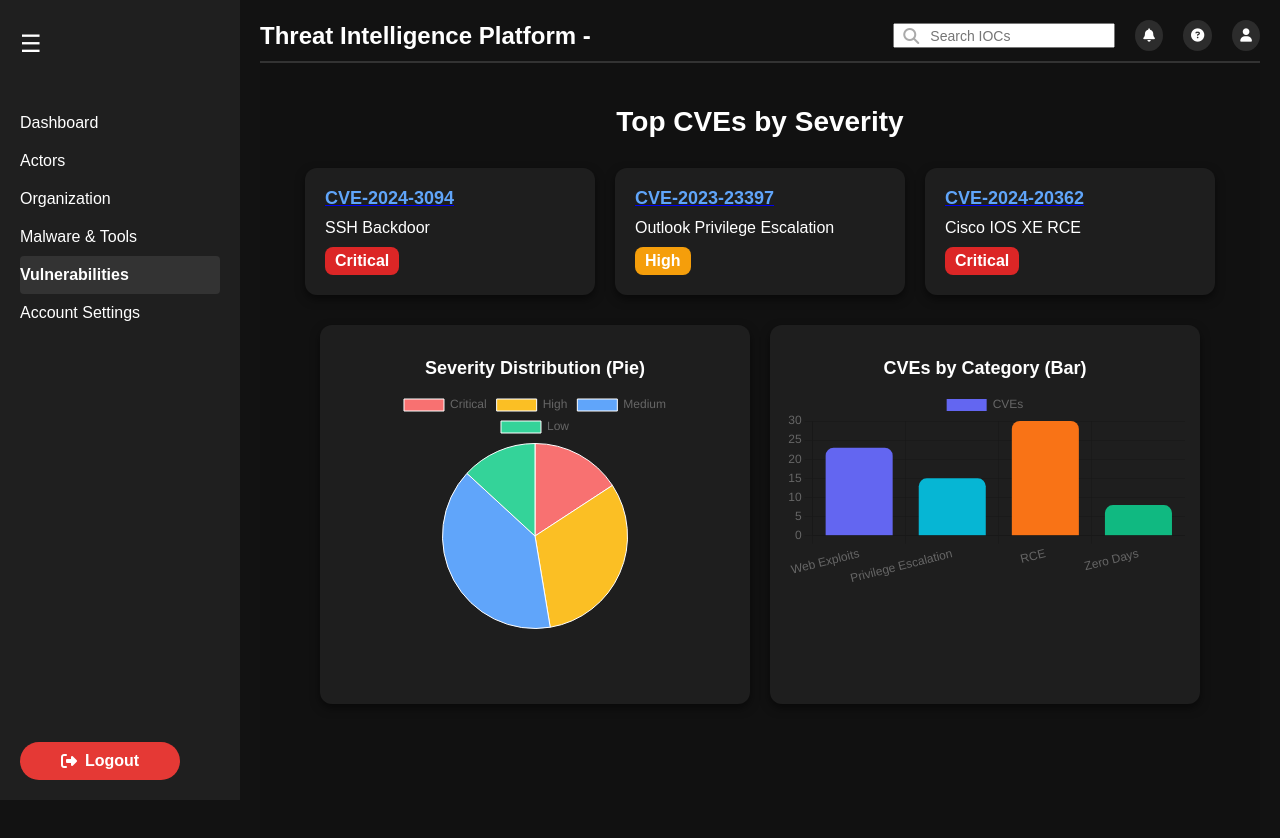
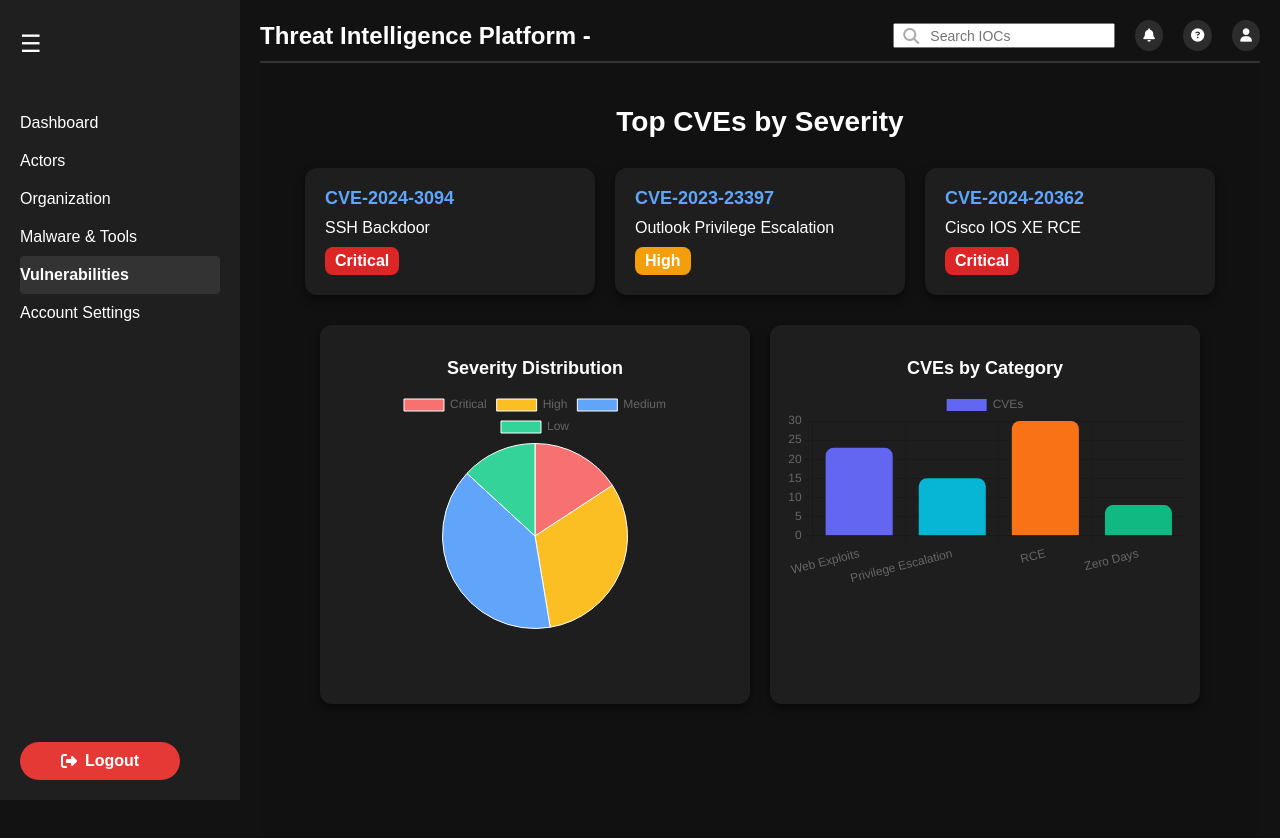
Before and after one commit to radiantrose31/react-project-v2, a React (Create React App) app: page /vulnerabilities in a window 1280 px wide. Shown: the top 838 px of the page. Built offline with nearby package versions, Linux system fonts and the light colour scheme.

Commit message:
Intial commit

```diff
--- a/src/components/Vulnerabilities.js
+++ b/src/components/Vulnerabilities.js
@@ -84,14 +84,14 @@ export default function VulnerabilitiesPage() {
 
       <div className="chart-section-horizontal">
         <div className="chart-box">
-          <h3>Severity Distribution (Pie)</h3>
+          <h3>Severity Distribution</h3>
           <div className="chart-wrapper pie-wrapper">
             <Pie data={severityData} />
           </div>
         </div>
 
         <div className="chart-box">
-          <h3>CVEs by Category (Bar)</h3>
+          <h3>CVEs by Category</h3>
           <div className="chart-wrapper">
             <Bar data={categoryBarData} />
           </div>
```
